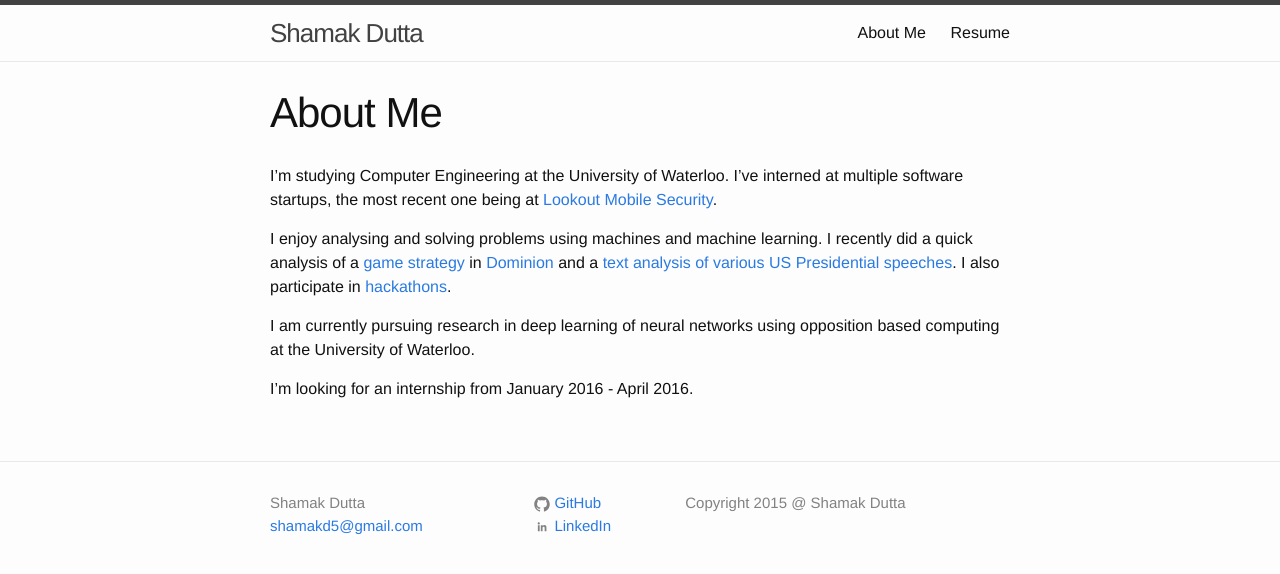
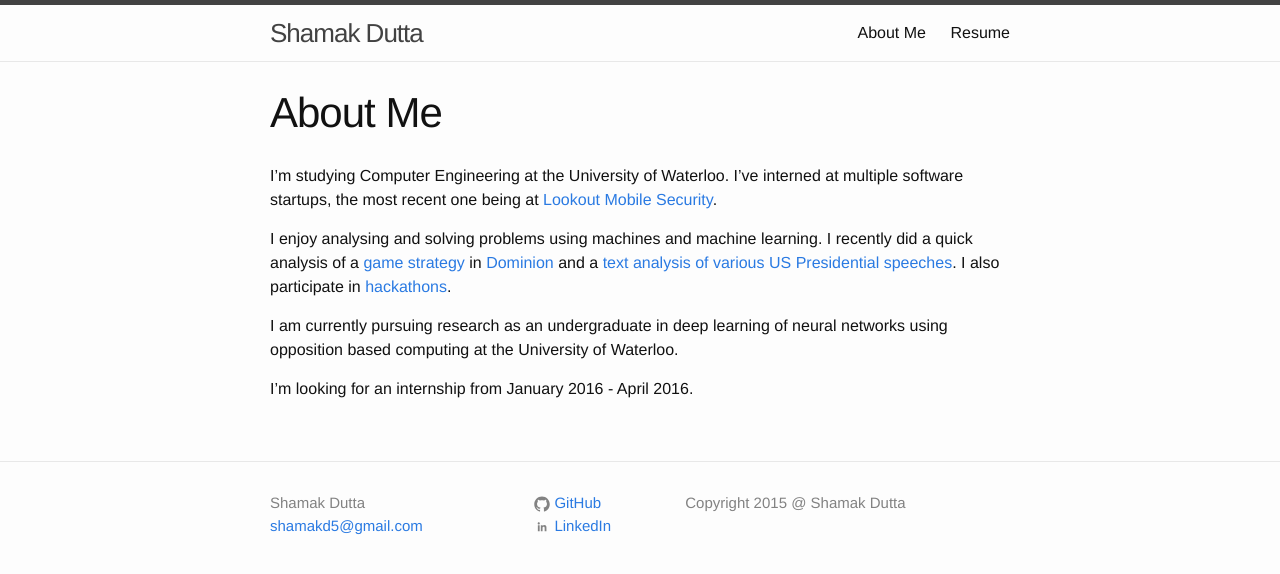
Before and after one commit to shamak/shamak.github.io, a Jekyll site: the page built from about.md, in a window 1280 px wide. Shown: the top 574 px of the page. Built offline with Jekyll 4.4.1, drawn with Linux system fonts in a browser that asks for light colours.

Commit message:
added undergraduate text

```diff
--- a/about.md
+++ b/about.md
@@ -8,6 +8,6 @@ I'm studying Computer Engineering at the University of Waterloo. I've interned a
 
 I enjoy analysing and solving problems using machines and machine learning. I recently did a quick analysis of a [game strategy]({% post_url 2015-09-10-big-money-in-dominion %}) in [Dominion](https://en.wikipedia.org/wiki/Dominion_(card_game)) and a [text analysis of various US Presidential speeches]({% post_url 2015-09-09-mining-US-presidential-speeches %}). I also participate in [hackathons](http://devpost.com/shamak).
 
-I am currently pursuing research in deep learning of neural networks using opposition based computing at the University of Waterloo.
+I am currently pursuing research as an undergraduate in deep learning of neural networks using opposition based computing at the University of Waterloo.
 
 I'm looking for an internship from January 2016 - April 2016.
```
